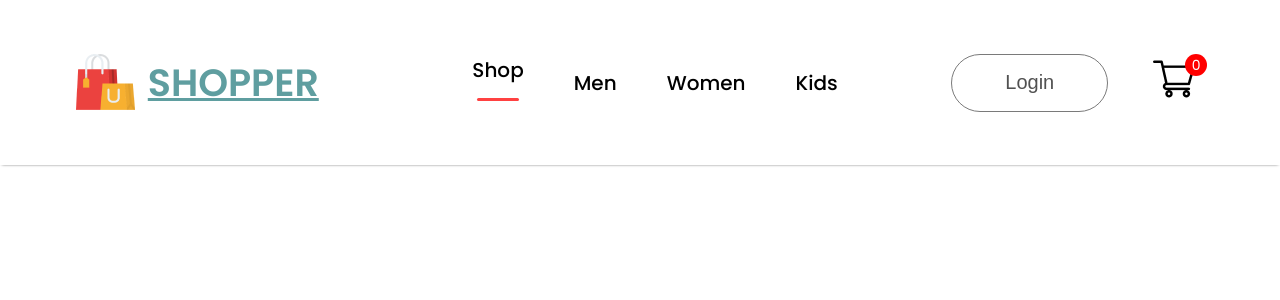
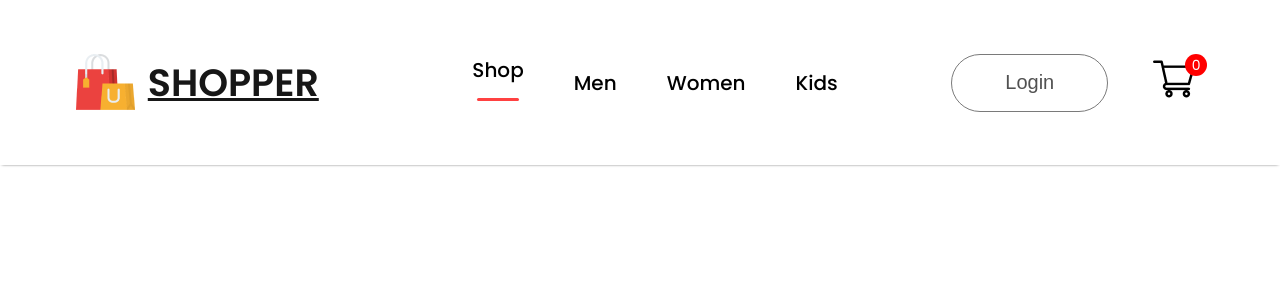
Before and after one commit to Rahul-0915/Shopper, a React (Create React App) app in the folder frontend/: page / in a window 1280 px wide. Shown: the top 300 px of the page. Built offline with nearby package versions, Linux system fonts and the light colour scheme.

Commit message:
remove  color logo

```diff
--- a/frontend/src/Components/Navbar/Navbar.css
+++ b/frontend/src/Components/Navbar/Navbar.css
@@ -21,7 +21,7 @@
     font-size: 38px;
     font-weight: 600;
     text-decoration: underline;
-    color: cadetblue;
+
 }
 
 /* css for nav-menu div */
```
